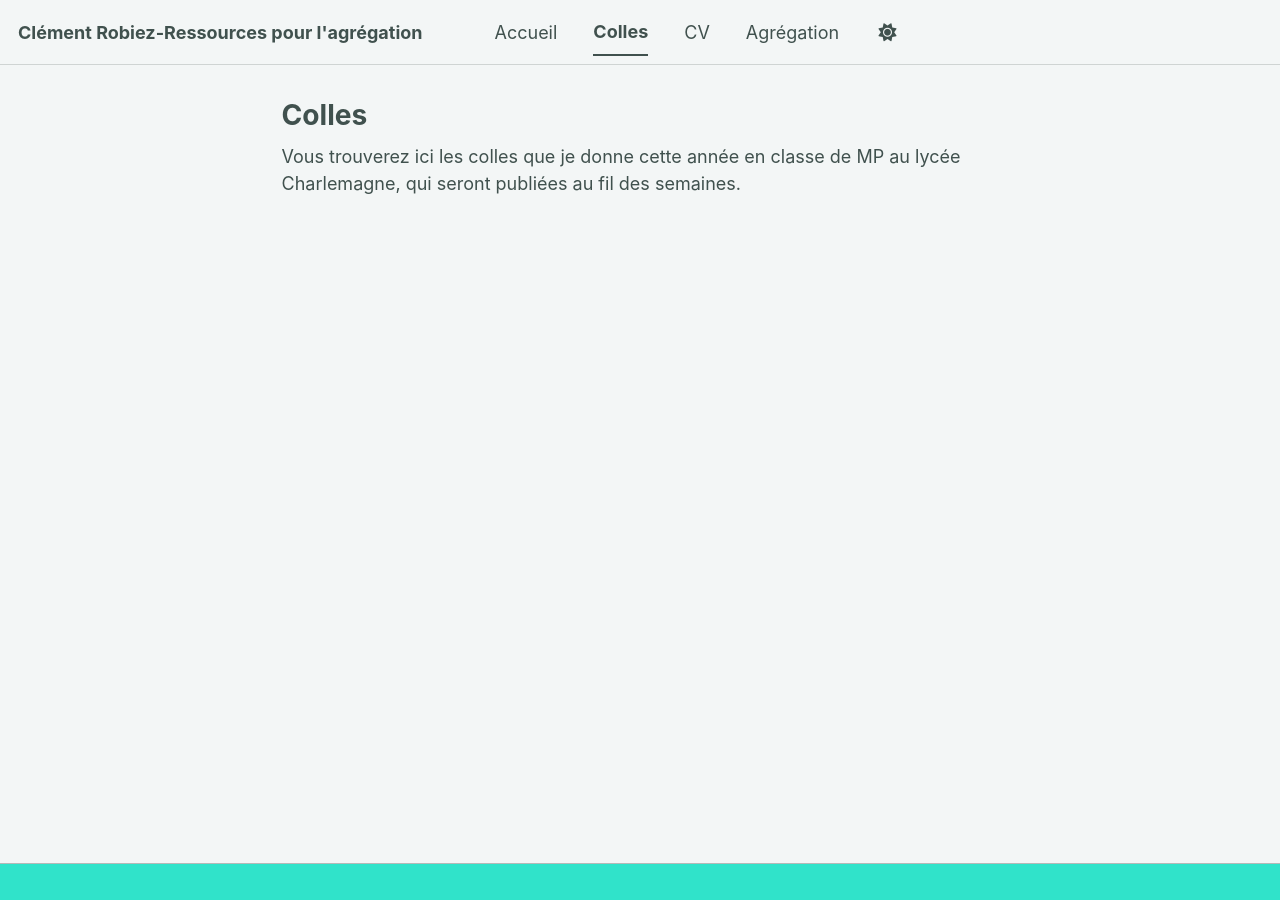
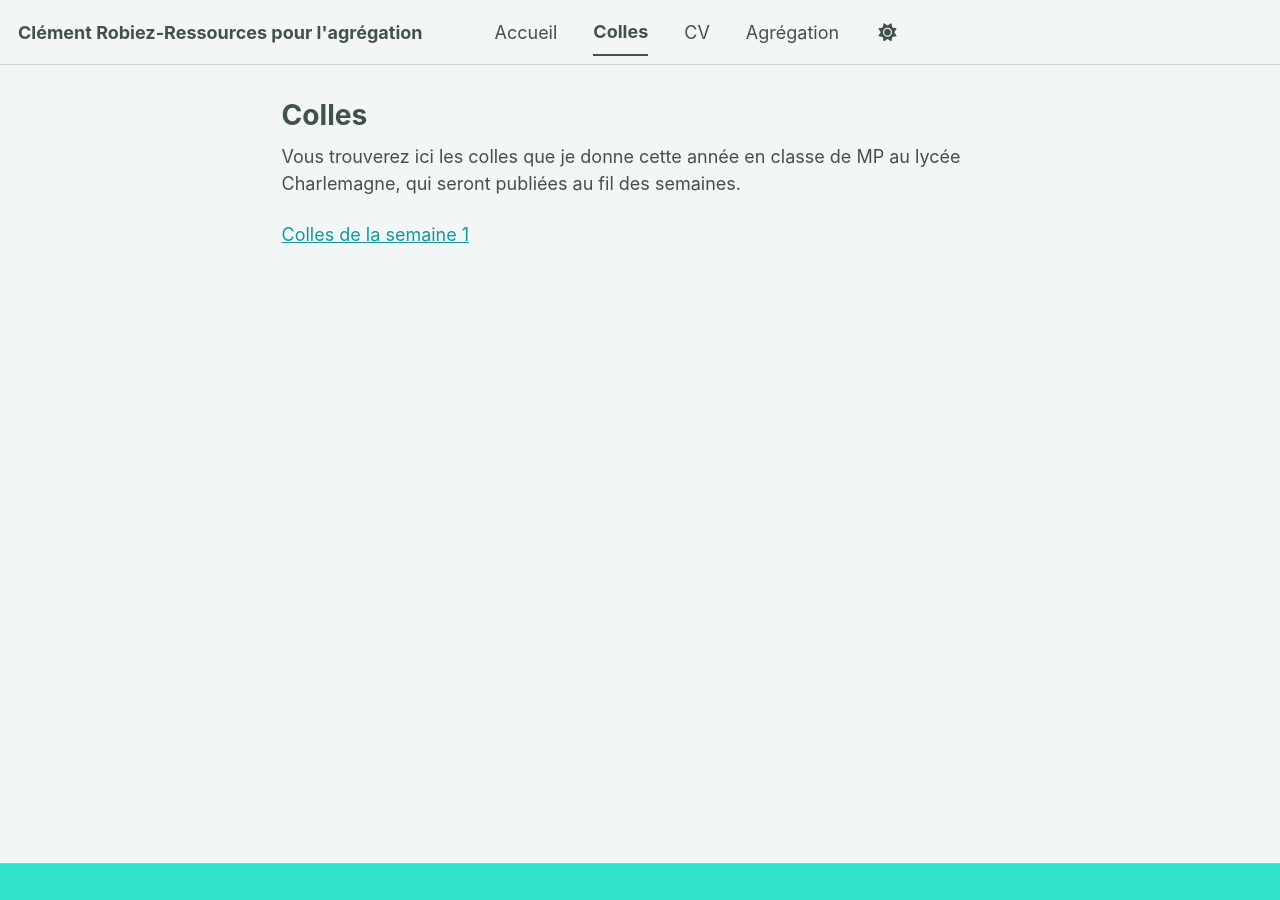
Before and after one commit to clement-robiez/clement-robiez.github.io, a Jekyll site: the page built from _pages/Colles.md, in a window 1280 px wide. Built offline with Jekyll 4.4.1, drawn with Linux system fonts in a browser that asks for light colours; a style sheet for code colours, icons or effects is not loaded.

Commit message:
Add link for week 1 colles

```diff
--- a/_pages/Colles.md
+++ b/_pages/Colles.md
@@ -5,3 +5,5 @@ author_profile: false
 ---
 
 Vous trouverez ici les colles que je donne cette année en classe de MP au lycée Charlemagne, qui seront publiées au fil des semaines.
+
+[Colles de la semaine 1](https://clement-robiez.github.io/files/SEMAINE_1_COLLES.pdf)
```
